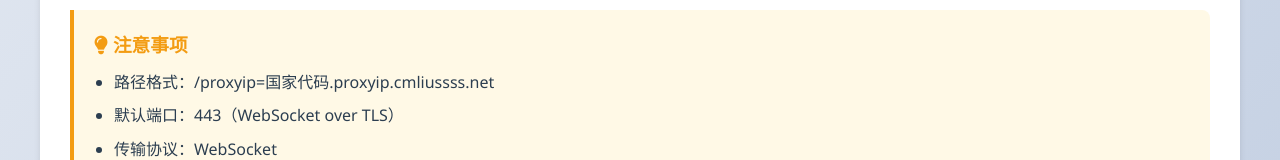
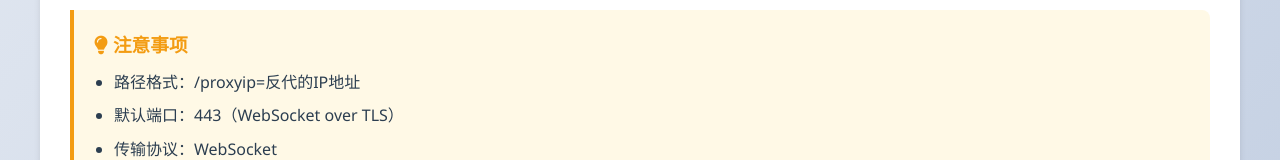
Before and after one commit to lambret1996-web/Vlees-dingyue, a website: page index.html in a window 1280 px wide. Shown: the part 1505-1665 px from the top of the page. Drawn offline with Linux system fonts and the light colour scheme.

Commit message:
Update index.html

```diff
--- a/index.html
+++ b/index.html
@@ -107,7 +107,7 @@
                 <div class="note">
                     <h3><i class="fas fa-lightbulb"></i> 注意事项</h3>
                     <ul>
-                        <li>路径格式：/proxyip=国家代码.proxyip.cmliussss.net</li>
+                        <li>路径格式：/proxyip=反代的IP地址</li>
                         <li>默认端口：443（WebSocket over TLS）</li>
                         <li>传输协议：WebSocket</li>
                         <li>TLS加密：始终启用</li>
```
